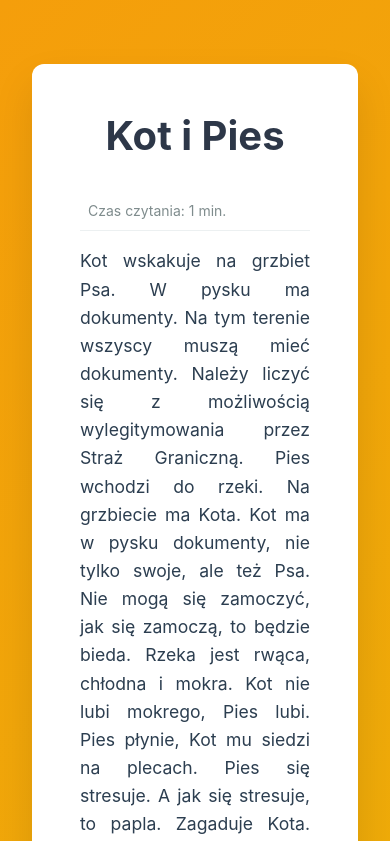
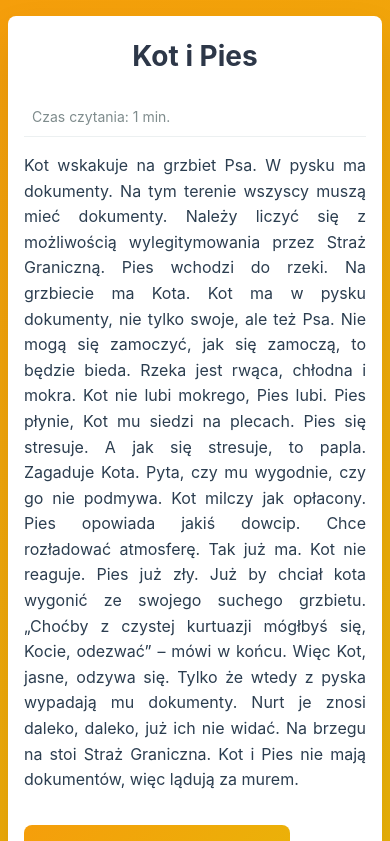
Before and after one commit to matalka23/bialowieskieopowiesci2, a React (Vite) app: page /story/1/1 in a window 390 px wide. Shown: the top 841 px of the page. Built offline with nearby package versions, Linux system fonts and the light colour scheme.

Commit message:
Refactor ResponsiveImage component for logo handling and enhance StoryPage styles for better mobile responsiveness.

```diff
--- a/src/components/ResponsiveImage/ResponsiveImage.tsx
+++ b/src/components/ResponsiveImage/ResponsiveImage.tsx
@@ -25,10 +25,10 @@ const ResponsiveImage: React.FC<ResponsiveImageProps> = ({
     const nameWithoutExt = basePath.replace(/\.[^/.]+$/, "");
     const extension = basePath.split(".").pop();
 
-    // Special handling for logo - use smaller versions
+    // Special handling for logo - use smaller version on mobile, regular on desktop
     const isLogo = nameWithoutExt === "logo";
     const mobileSuffix = isLogo ? "-small" : "";
-    const desktopSuffix = isLogo ? "-small" : "-desktop";
+    const desktopSuffix = isLogo ? "" : "-desktop";
 
     // Ensure baseUrl ends with / and remove leading / from paths to avoid double slashes
     const normalizedBase = baseUrl.endsWith("/") ? baseUrl : `${baseUrl}/`;
@@ -38,7 +38,7 @@ const ResponsiveImage: React.FC<ResponsiveImageProps> = ({
       mobile: `${imageBase}mobile/${nameWithoutExt}${mobileSuffix}.${extension}`,
       desktop: `${imageBase}desktop/${nameWithoutExt}${desktopSuffix}.${extension}`,
       mobileWebP: `${imageBase}webp/${nameWithoutExt}${isLogo ? "-small" : "-compressed"}.webp`,
-      desktopWebP: `${imageBase}webp/${nameWithoutExt}${desktopSuffix}.webp`,
+      desktopWebP: `${imageBase}webp/${nameWithoutExt}${isLogo ? "" : desktopSuffix}.webp`,
       displayWebP: `${imageBase}webp/${nameWithoutExt}${isLogo ? "-small" : "-display"}.webp`,
       fallback: originalSrc.startsWith("/") ? `${normalizedBase}${originalSrc.slice(1)}` : `${normalizedBase}${originalSrc}`,
     };
--- a/src/data/projectInfo.ts
+++ b/src/data/projectInfo.ts
@@ -1,7 +1,7 @@
 import { ProjectInfo } from "../types";
 
 export const projectInfo: ProjectInfo = {
-  title: "Białowieskie Opowieści 2.0",
+  title: "Białowieskie opowieści 2.0",
   description: "/about.md",
   bookPhoto: "/images/bialowieskie-opowiesci.jpg",
 };
--- a/src/pages/StoryPage/StoryPage.styles.ts
+++ b/src/pages/StoryPage/StoryPage.styles.ts
@@ -7,6 +7,10 @@ export const StoryPageContainer = styled.div`
   display: flex;
   justify-content: center;
   align-items: flex-start;
+
+  @media (max-width: 768px) {
+    padding: 0.5rem;
+  }
 `;
 
 export const StoryContent = styled.div`
@@ -17,6 +21,12 @@ export const StoryContent = styled.div`
   padding: 3rem;
   box-shadow: 0 20px 40px rgba(0, 0, 0, 0.1);
   margin-top: 2rem;
+
+  @media (max-width: 768px) {
+    padding: 1.5rem 1rem;
+    margin-top: 0.5rem;
+    border-radius: 8px;
+  }
 `;
 
 export const StoryTitle = styled.h1`
@@ -26,6 +36,11 @@ export const StoryTitle = styled.h1`
   margin-bottom: 2rem;
   line-height: 1.2;
   text-align: center;
+
+  @media (max-width: 768px) {
+    font-size: 1.75rem;
+    margin-bottom: 1.5rem;
+  }
 `;
 
 export const StoryText = styled.div`
@@ -34,6 +49,11 @@ export const StoryText = styled.div`
   color: #4a5568;
   margin-bottom: 3rem;
   text-align: justify;
+
+  @media (max-width: 768px) {
+    font-size: 1rem;
+    margin-bottom: 2rem;
+  }
 `;
 
 export const BackButton = styled.button`
```
